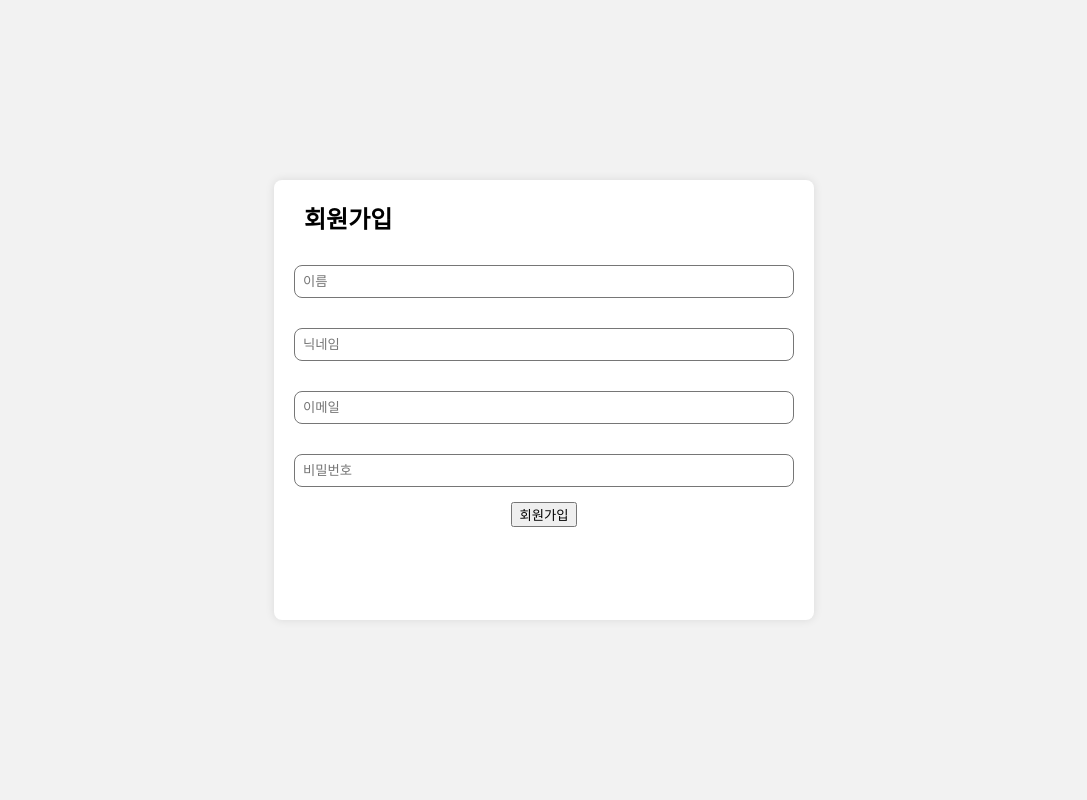
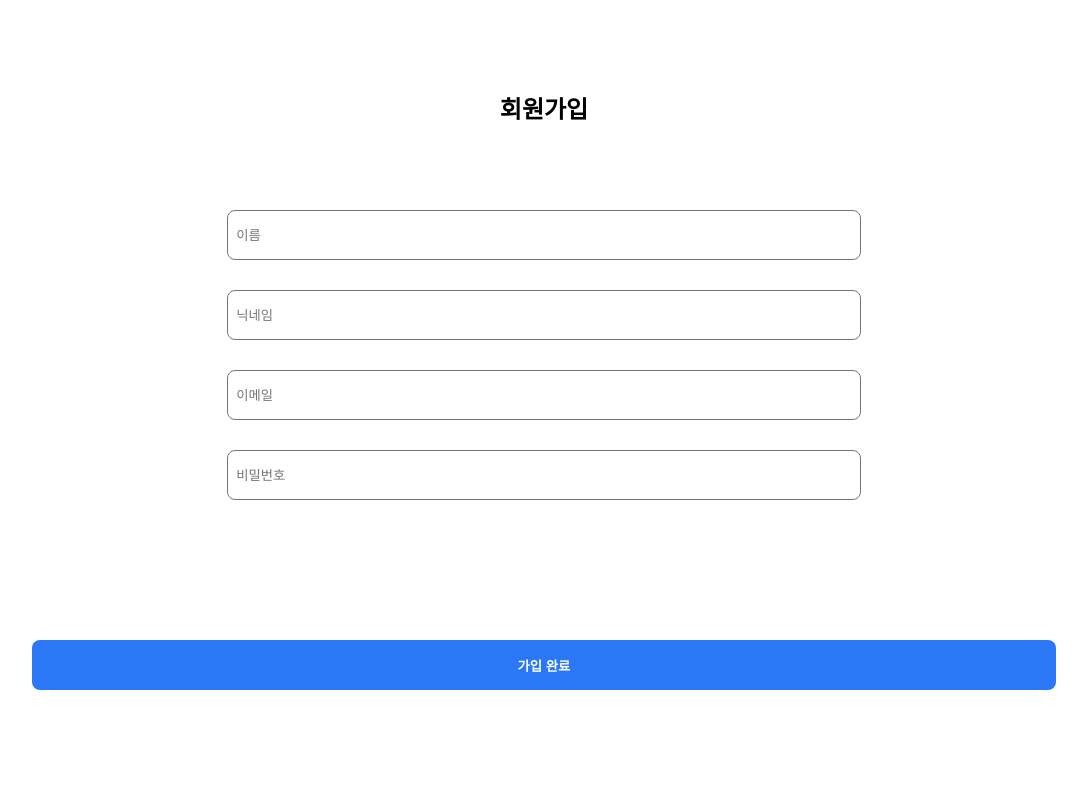
Before and after one commit to greentree3123/09, a Django app: page /signup/ in a window 1280 px wide. Shown: the whole page, without its empty margins (96-1183 px from the left). Run offline with Django 4.2, Linux system fonts and the light colour scheme.

Commit message:
[fix]]회원가입 html수정

```diff
--- a/database09/users/templates/signup.html
+++ b/database09/users/templates/signup.html
@@ -6,17 +6,21 @@
     <link rel="stylesheet" href="https://cdnjs.cloudflare.com/ajax/libs/font-awesome/5.15.3/css/all.min.css">
     <title>Signup_Page</title>
     <style>
+      html{
+        margin: 0;
+        height: 100%;
+      }
         body {
             margin: 0;
             display: flex;
             align-items: center;
             justify-content: center;
-            height: 100vh;
-            background-color: #f2f2f2;
+            height: 100%;
+            text-align: center;
         }
 
         .signup-wrapper {
-            text-align: center;
+          text-align: left;
           background-color: white;
           padding: 20px;
           border-radius: 8px;
@@ -33,35 +37,35 @@
             flex-direction: column;
             align-items: center;
             width: 100%;
-            margin-top: 50px;
+            margin-top:100px;
         }
 
         #login-form input {
             margin: 15px 0;
             padding: 8px;
             border-radius: 8px;
-            width: 100%;
+            width:80%;
+            height: 50px;
             border-width: 1px;
             border-style: solid;
             box-sizing: border-box;
         }
 
-        /* #login-form button {
+
+        #login-form button {
             position: absolute;
             width: 80px;
-            margin-top: 81px;
-            margin-left: 265px;
+            right: 50px;
+            top: 323px;
             padding: 5px;
             background-color: #2c77f6;
             color: white;
             cursor: pointer;
             border: none;
             border-radius: 8px;
-        } */
 
-        #login-form input[type="nickname"] {
-          width: 100%;
         }
+
 
         #login-form input[type="submit"] {
             margin-top: 25px;
@@ -69,29 +73,38 @@
             color: white;
             cursor: pointer;
             border: none;
+            font-weight: bolder;
         }
 
         h2 {
             margin-top: 10px;
             position: absolute;
-            top: 10px;
-            left: 30px;
+            top: 80px;
         }
-        /* #btn{
-            width: 80px;
-            margin-top: 81px;
-            margin-left: 265px;
-            padding: 5px;
-            background-color: #2c77f6;
-            color: white;
-            cursor: pointer;
-            border: none;
-            border-radius: 8px;
-        } */
 
+        .signup-blank{
+          padding-bottom: 100px;
+        }
 
   </style>
 </head>
+<body>
+    <h2>회원가입</h2>
+    <form method="POST" action="{% url 'users:signup' %}" id="login-form">
+      <div class="signup-blank">
+        {% csrf_token %}
+        <input type="text" name="name" placeholder="이름">
+        <input type="text" name="nickname" placeholder="닉네임">
+        <input type="email" name="email" placeholder="이메일">
+        <input type="password" name="password" placeholder="비밀번호">
+      </div>
+          <input id="btn" type="submit" value="가입 완료">
+    </form>
+
+</body>
+</html>
+
+<!-- </head>
 <body>
   <div class="signup-wrapper">
     <h2>회원가입</h2>
@@ -105,4 +118,4 @@
     </form>
   </div>
 </body>
-</html>
+</html> -->
```
Lines whose indentation alone changed are shown as unchanged.
